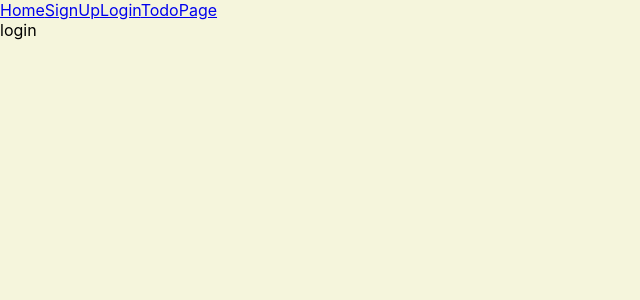
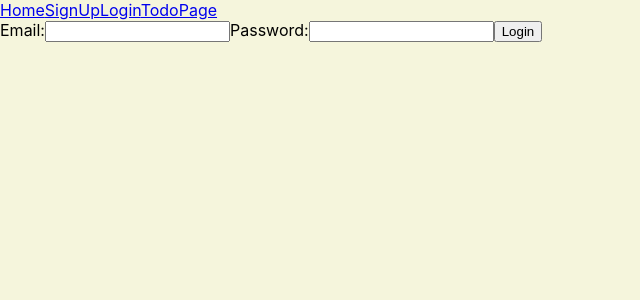
Before and after one commit to AmitSheth9/todo-client, a React (Create React App) app: page /login in a window 1280 px wide. Shown: the top 300 px of the page, without its empty margins (0-640 px from the left). Built offline with nearby package versions, Linux system fonts and the light colour scheme.

Commit message:
style and error

```diff
--- a/src/App.js
+++ b/src/App.js
@@ -52,7 +52,8 @@ state = {
           <Route
           path="/login"
           exact
-          render={(routerProps) => <Login {...routerProps}/>}/>
+          render={(routerProps) => <Login handleTokenChange={this.handleTokenChange}
+          {...routerProps}/>}/>
           <Route
           path="/todopage"
           exact
--- a/src/Login.js
+++ b/src/Login.js
@@ -1,10 +1,34 @@
 import React, { Component } from 'react'
+import { logIn } from './fetch-utils';
 
 export default class Login extends Component {
+    state = {
+        email: '',
+        password: '',
+        error: 'incorrect email or pass',
+    }
+
+    handleSubmit = async e => {
+        e.preventDefault();
+        try {
+        const { token } = await logIn(this.state.email, this.state.password)
+        this.props.handleTokenChange(token);
+        this.props.history.push('/todos')
+        }
+        catch(e) {
+            alert(this.state.error)
+        }
+
+    }
     render() {
         return (
             <div>
-                login
+                <form onSubmit={this.handleSubmit}>
+                    <label>Email:<input onChange={e => this.setState({ email: e.target.value})}/>
+                    </label>
+                    <label>Password:<input onChange={e => this.setState({ password: e.target.value})}/></label>
+                    <button>Login</button>
+                </form>
             </div>
         )
     }
--- a/src/SignUp.js
+++ b/src/SignUp.js
@@ -6,15 +6,19 @@ export default class SignUp extends Component {
     state = {
         email: '',
         password: '',
+        error: 'please enter valid email and password'
     }
     handleSubmit = async e => {
         e.preventDefault();
+        try {
         const { token } = await signUp(this.state.email, this.state.password);
 
         this.props.handleTokenChange(token);
 
-        this.props.history.push('/todos');
-
+        this.props.history.push('/login');
+        } catch (e) {
+        alert(this.state.error)
+        }
     }
 
 
--- a/src/fetch-utils.js
+++ b/src/fetch-utils.js
@@ -5,11 +5,17 @@ const URL = 'https://aqueous-refuge-70411.herokuapp.com';
 export async function signUp(email, password) {
     const response = await request
         .post(`${URL}/auth/signup`)
-        .send({ email, password })
+        .send({ 'email': email, 'password': password })
 
         return response.body;
 }
 
+export async function logIn(email, password) {
+    const response = await request
+        .post(`${URL}/auth/signin`)
+        .send({'email': email, 'password': password})
+        return response.body;
+}
 export async function getTodos(token) {
     const response = await request
         .get(`${URL}/api/todos`)
@@ -21,7 +27,7 @@ export async function getTodos(token) {
 export async function createTodo(todoItem, token) {
     const response = await request
         .post(`${URL}/api/todos`)
-        .send({todo: todoItem})
+        .send({'todo': todoItem})
         .set('Authorization', token)
 
         return response.body;
@@ -30,7 +36,7 @@ export async function createTodo(todoItem, token) {
 export async function updateTodo(id, completed, token) {
     const response = await request
         .put(`${URL}/api/todos/${id}`)
-        .send({completed: completed})
+        .send({'completed': completed})
         .set('Authorization', token)
 
         return response.body;
```
